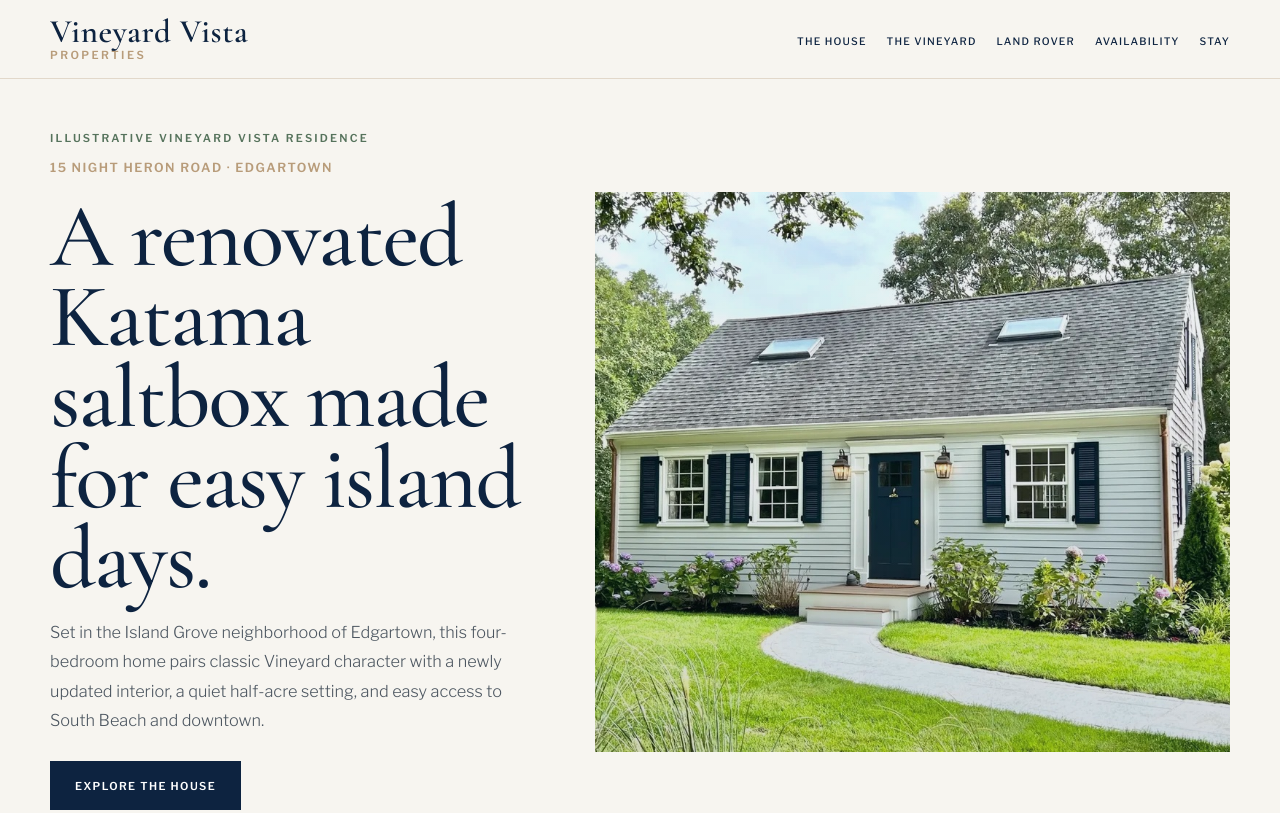
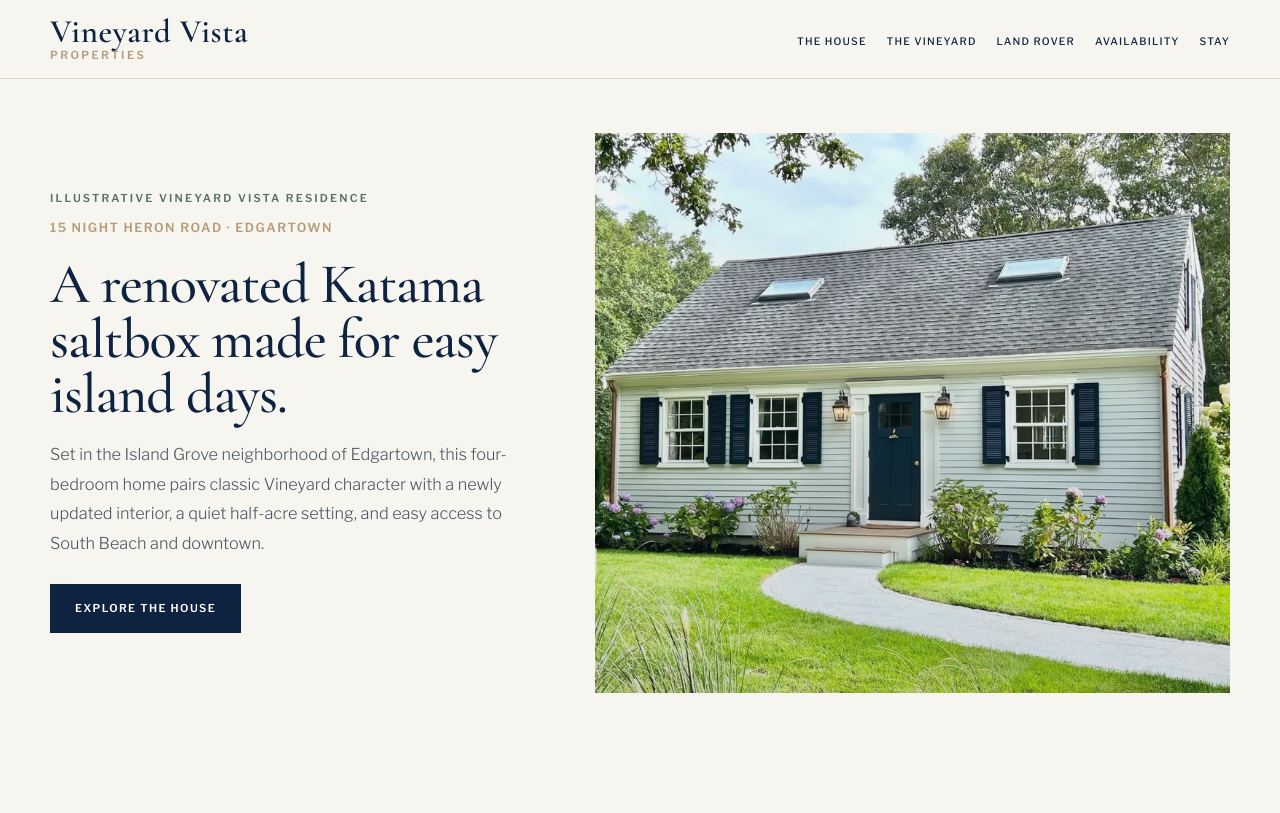
Before and after one commit to vineyardvistaproperties/vineyardvistaproperties, a website: page index.html in a window 1280 px wide. Shown: the top 813 px of the page. Drawn offline with nearby package versions, Linux system fonts and the light colour scheme.

Commit message:
Add files via upload

```diff
--- a/index.html
+++ b/index.html
@@ -33,7 +33,7 @@ h1,h2,h3{font-family:"Cormorant Garamond",serif;color:var(--navy);font-weight:50
 .button-link{display:inline-flex;min-height:49px;align-items:center;justify-content:center;padding:0 24px;background:var(--navy);color:#fff;text-decoration:none;text-transform:uppercase;letter-spacing:.13em;font-size:.68rem;font-weight:600;border:1px solid var(--navy)}
 .button-link:hover{background:#173654}
 .marketing-hero{padding:54px 0 68px} .marketing-hero-inner{display:grid;grid-template-columns:minmax(0,.86fr) minmax(480px,1.14fr);gap:66px;align-items:center}
-.marketing-hero h1{font-size:clamp(4rem,7vw,6.7rem);line-height:.9;margin:16px 0 18px} .hero-address{font-size:.78rem;letter-spacing:.12em;text-transform:uppercase;color:var(--sand);font-weight:600;margin-bottom:18px}
+.marketing-hero h1{font-size:clamp(2.65rem,4.4vw,4.4rem);line-height:.98;margin:16px 0 18px} .hero-address{font-size:.78rem;letter-spacing:.12em;text-transform:uppercase;color:var(--sand);font-weight:600;margin-bottom:18px}
 .hero-text{font-size:1.02rem;line-height:1.8;color:#4C5660;max-width:600px;margin:0 0 26px}
 .hero-image{min-height:560px;background:linear-gradient(180deg,rgba(13,35,64,.04),rgba(13,35,64,.18)),url("15%20Night%20Heron/12-front-exterior.jpg") center/cover no-repeat}
 .example-note{margin-top:18px;font-size:.72rem;color:var(--muted);line-height:1.55}
@@ -75,7 +75,7 @@ h1,h2,h3{font-family:"Cormorant Garamond",serif;color:var(--navy);font-weight:50
 footer{background:#081A30;color:#fff;padding:32px 0} .footer-inner{display:flex;align-items:center;justify-content:space-between;gap:18px 28px;flex-wrap:wrap} .footer-brand{font-family:"Cormorant Garamond",serif;font-size:1.7rem;font-weight:600} .footer-tagline{margin-top:3px;color:#D8C19F;text-transform:uppercase;letter-spacing:.13em;font-size:.64rem} .footer-management,.footer-legal,.footer-links{display:flex;align-items:center;gap:10px 22px;flex-wrap:wrap} .footer-management a,.footer-legal a,.footer-links a{color:#fff;text-decoration:none;text-transform:uppercase;letter-spacing:.11em;font-size:.64rem;border-bottom:1px solid rgba(255,255,255,.42);padding-bottom:3px;white-space:nowrap}
 @media(max-width:980px){.marketing-hero-inner,.property-intro,.vineyard-grid,.availability-layout,.request-layout{grid-template-columns:1fr .gallery-grid{grid-template-columns:repeat(6,1fr)} .gallery-card,.exterior-grid .gallery-feature,.exterior-grid .gallery-card:not(.gallery-feature),.bedroom-grid .gallery-card:not(.gallery-portrait),.bath-grid .gallery-card{grid-column:span 3} .exterior-grid .gallery-feature{grid-column:span 6} .bedroom-grid .gallery-portrait{grid-column:span 3} } .marketing-hero-inner{gap:36px} .hero-image{min-height:460px} .property-facts{grid-template-columns:1fr 1fr} .feature-list{grid-template-columns:1fr 1fr} .summer-calendar{grid-template-columns:1fr} .gallery-grid{grid-template-columns:repeat(6,1fr)} .gallery-card.large{grid-column:span 6;grid-row:span 2} .gallery-card.medium{grid-column:span 3} .gallery-card.portrait{grid-column:span 3} }
 @media(max-width:820px){.menu-toggle{display:block} .site-nav{display:none;position:absolute;top:78px;left:0;right:0;background:var(--ivory);border-bottom:1px solid var(--line);padding:13px 24px 20px;flex-direction:column;align-items:flex-start;gap:0} .site-nav.open{display:flex} .site-nav a{padding:10px 0} }
-@media(max-width:640px){.shell{width:min(var(--max),calc(100% - 28px))} .section{padding:56px 0} .marketing-hero{padding:42px 0 54px} .marketing-hero h1{font-size:3.55rem} .hero-image{min-height:340px} .property-facts{grid-template-columns:1fr} .property-facts>div,.property-facts>div+div{border-left:0;border-top:1px solid var(--line);padding:14px 0} .property-facts>div:first-child{border-top:0} .gallery-grid{grid-template-columns:1fr;grid-auto-rows:auto} .gallery-card,.gallery-card.large,.gallery-card.medium,.gallery-card.wide,.gallery-card.portrait{grid-column:1;grid-row:auto;min-height:260px} .feature-list{grid-template-columns:1fr} .field-row{grid-template-columns:1fr;gap:0} .request-form{padding:22px 18px} .guest-experience-inner{align-items:flex-start;flex-direction:column} .footer-inner{align-items:flex-start;flex-direction:column} }
+@media(max-width:640px){.shell{width:min(var(--max),calc(100% - 28px))} .section{padding:56px 0} .marketing-hero{padding:42px 0 54px} .marketing-hero h1{font-size:2.7rem} .hero-image{min-height:340px} .property-facts{grid-template-columns:1fr} .property-facts>div,.property-facts>div+div{border-left:0;border-top:1px solid var(--line);padding:14px 0} .property-facts>div:first-child{border-top:0} .gallery-grid{grid-template-columns:1fr;grid-auto-rows:auto} .gallery-card,.gallery-card.large,.gallery-card.medium,.gallery-card.wide,.gallery-card.portrait{grid-column:1;grid-row:auto;min-height:260px} .feature-list{grid-template-columns:1fr} .field-row{grid-template-columns:1fr;gap:0} .request-form{padding:22px 18px} .guest-experience-inner{align-items:flex-start;flex-direction:column} .footer-inner{align-items:flex-start;flex-direction:column} }
 </style>
 
 <style>
```
